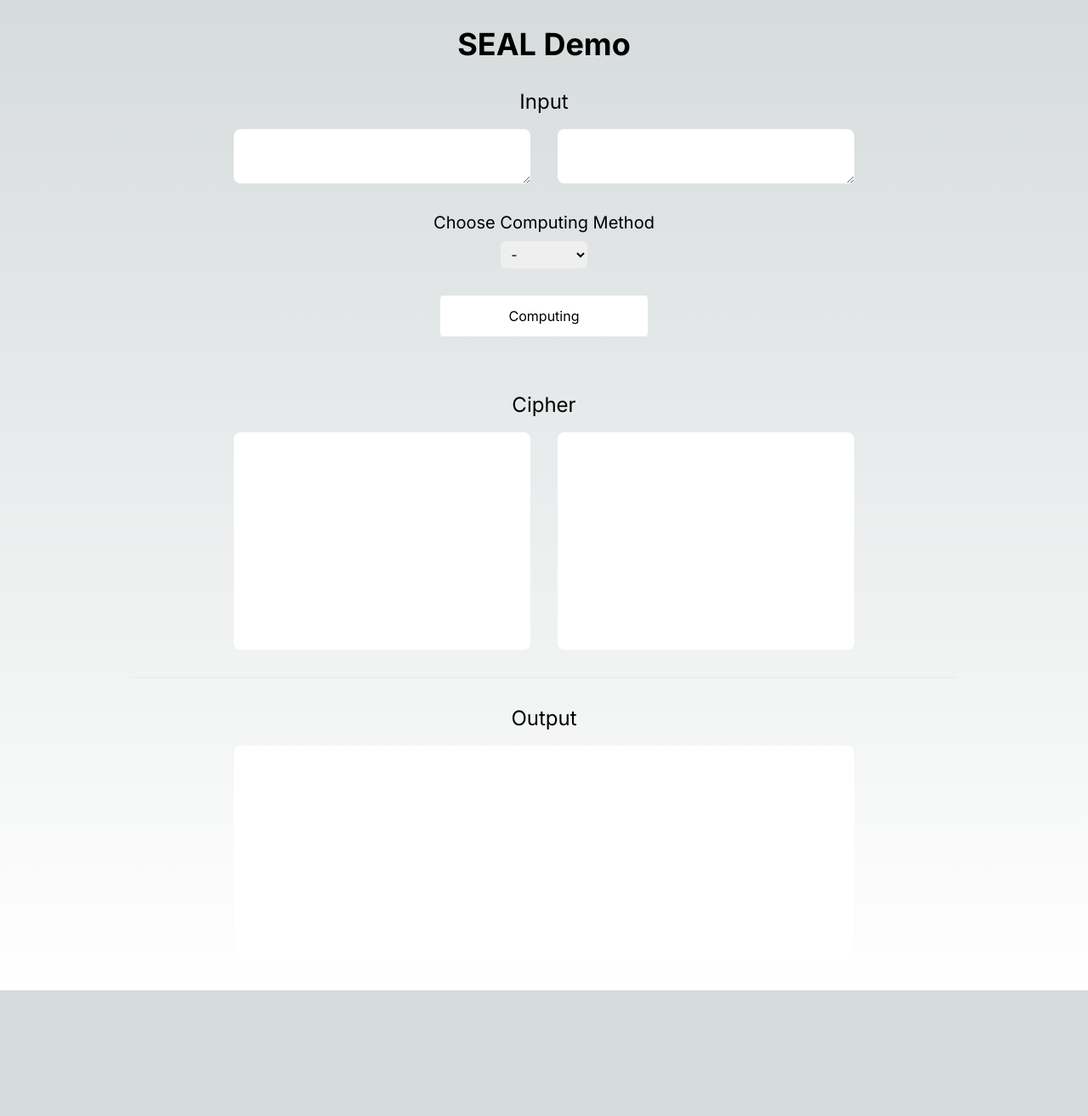
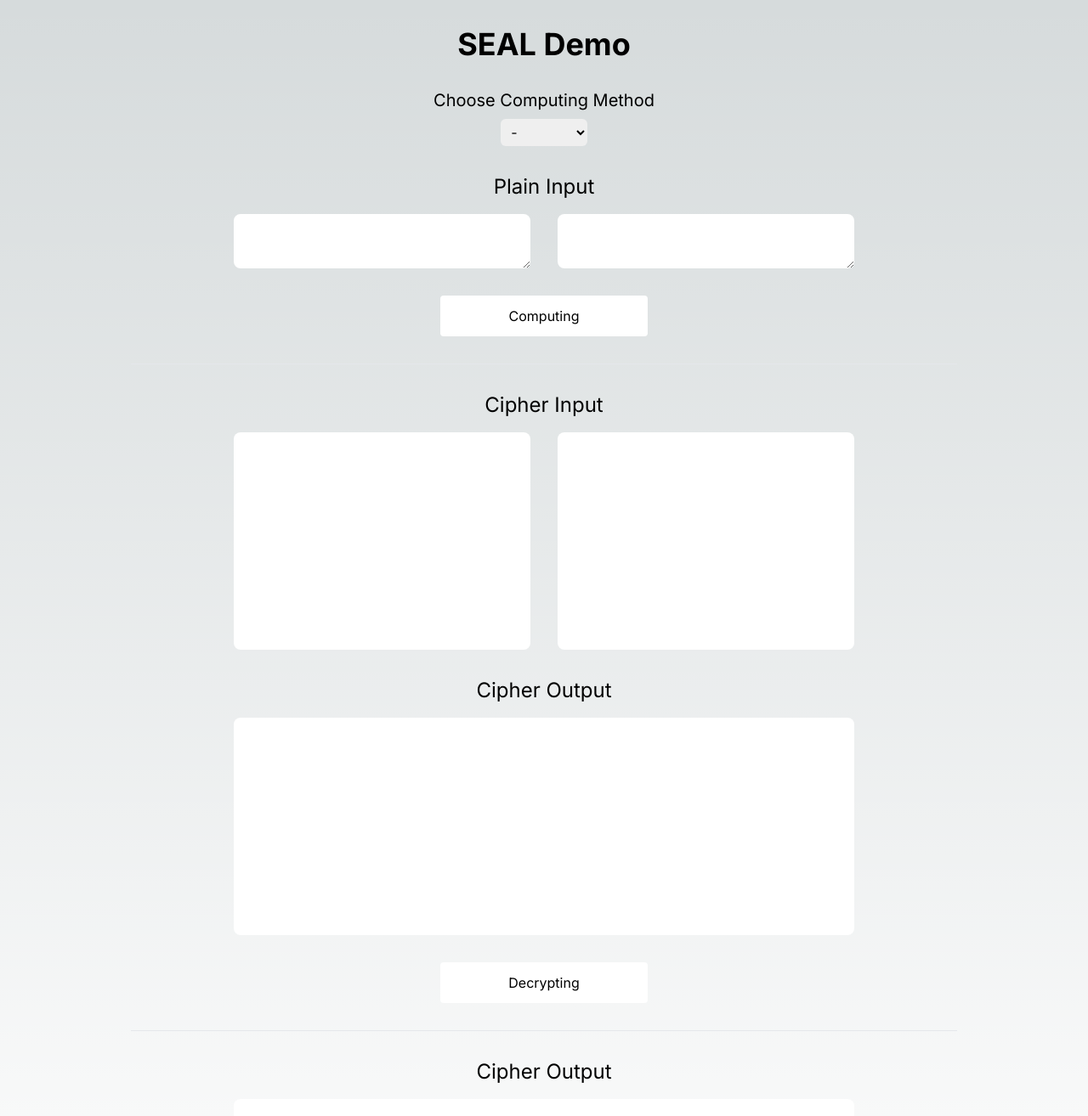
Before and after one commit to Ayahiro-Inatsugu/TFHE, a Next.js app in the folder frontend/: page / in a window 1280 px wide. Shown: the top 1314 px of the page at 85% size. Before the commit the page ends 1166 px from the top, so only its background shows below. Built offline with nearby package versions, Linux system fonts and the light colour scheme.

Commit message:
見た目の構成を変更

```diff
--- a/frontend/src/app/features/top/Top.tsx
+++ b/frontend/src/app/features/top/Top.tsx
@@ -1,17 +1,21 @@
 'use client';
 
 import { FC, useState, useEffect } from 'react';
-import InputTextBox from '@/components/features/top/InputTextBox';
-import CipherTextBox from '@/components/features/top/CipherTextBox';
-import OutputTextBox from '@/components/features/top/OutputTextBox';
 import ComputingSelect from '@/components/features/top/ComputingSelect';
+import PlainInputTextBox from '@/components/features/top/PlainInputTextBox';
+import CipherInputTextBox from '@/components/features/top/CipherInputTextBox';
+import CipherOutputTextBox from '@/components/features/top/CipherOutputTextBox';
+import PlainOutputTextBox from '@/components/features/top/PlainOutputTextBox';
 import { postEncrypt } from '@/services/postEncrypt';
+import { postEvaluate } from '@/services/postEvaluate';
 
 export const Top: FC = () => {
   const [inputLeft, setInputLeft] = useState<string>('');
   const [inputRight, setInputRight] = useState<string>('');
   const [cipherTextLeft, setCipherTextLeft] = useState<string>('');
   const [cipherTextRight, setCipherTextRight] = useState<string>('');
+  const [cipherOutput, setCipherOutput] = useState<string>('');
+  const [plainOutput, setPlainOutput] = useState<string>('');
 
   const handleInputLeftChange = (event: React.ChangeEvent<HTMLTextAreaElement>) => {
     setInputLeft(event.target.value);
@@ -20,15 +24,21 @@ export const Top: FC = () => {
     setInputRight(event.target.value);
   };
 
-  useEffect(() => {
-    console.log('cipherTextLeft:', cipherTextLeft)
-  }, [cipherTextLeft]);
-
   const handleComputing = async () => {
     try {
       const { cipherText1, cipherText2 } = await postEncrypt(inputLeft, inputRight);
       setCipherTextLeft(cipherText1);
       setCipherTextRight(cipherText2);
+      const { cipherText } = await postEvaluate();
+      setCipherOutput(cipherText);
+    } catch (error: any) {
+      console.error('Request failed:', error);
+    }
+  };
+
+  const handleDecrypting = async () => {
+    try {
+
     } catch (error: any) {
       console.error('Request failed:', error);
     }
@@ -38,19 +48,25 @@ export const Top: FC = () => {
     <>
       <main className="flex flex-col items-center gap-8 p-8">
           <h1 className="text-4xl font-bold">SEAL Demo</h1>
-          <InputTextBox
+          <ComputingSelect />
+          <PlainInputTextBox
             handleInputLeftChange={handleInputLeftChange}
             handleInputRightChange={handleInputRightChange}
           />
-          <ComputingSelect />
           <button className="bg-white text-black w-1/5 h-12 rounded hover:font-bold" onClick={handleComputing}>Computing</button>
           <hr className="w-4/5" />
-          <CipherTextBox
+          <CipherInputTextBox
             cipherTextLeft={cipherTextLeft}
             cipherTextRight={cipherTextRight}
           />
+          <CipherOutputTextBox
+            cipherOutput={cipherOutput}
+          />
+          <button className="bg-white text-black w-1/5 h-12 rounded hover:font-bold" onClick={handleDecrypting}>Decrypting</button>
           <hr className="w-4/5" />
-          <OutputTextBox />
+          <PlainOutputTextBox
+            plainOutput={plainOutput}
+          />
       </main>
     </>
   );
--- a/frontend/src/components/features/top/CipherTextBox.tsx
+++ b/frontend/src/components/features/top/CipherInputTextBox.tsx
@@ -1,9 +1,9 @@
 import React from 'react'
 
-const CipherTextBox = ({ cipherTextLeft, cipherTextRight }) => {
+const CipherInputTextBox = ({ cipherTextLeft, cipherTextRight }) => {
   return (
     <div className="flex flex-col items-center gap-4 w-full">
-      <p className="text-2xl">Cipher</p>
+      <p className="text-2xl">Cipher Input</p>
       <div className="w-3/5 flex items-center justify-center gap-8">
         <div className="w-1/2 h-64 bg-white rounded-lg text-black p-2 break-words overflow-auto">{cipherTextLeft}</div>
         <div className="w-1/2 h-64 bg-white rounded-lg text-black p-2 break-words overflow-auto">{cipherTextRight}</div>
@@ -12,4 +12,4 @@ const CipherTextBox = ({ cipherTextLeft, cipherTextRight }) => {
   )
 }
 
-export default CipherTextBox
+export default CipherInputTextBox
--- /dev/null
+++ b/frontend/src/components/features/top/CipherOutputTextBox.tsx
@@ -0,0 +1,12 @@
+import React from 'react'
+
+const CipherOutputTextBox = ({ cipherOutput }: { cipherOutput: string }) => {
+  return (
+    <div className="flex flex-col items-center gap-4 w-full">
+      <p className="text-2xl">Cipher Output</p>
+      <div className="w-3/5 h-64 bg-white rounded-lg text-black p-2 break-words overflow-auto">{cipherOutput}</div>
+    </div>
+  )
+}
+
+export default CipherOutputTextBox
--- a/frontend/src/components/features/top/OutputTextBox.tsx
+++ /dev/null
@@ -1,12 +0,0 @@
-import React from 'react'
-
-const OutputTextBox = () => {
-  return (
-    <div className="flex flex-col items-center gap-4 w-full">
-      <p className="text-2xl">Output</p>
-      <div className="w-3/5 h-64 bg-white rounded-lg text-black p-2"></div>
-    </div>
-  )
-}
-
-export default OutputTextBox
--- a/frontend/src/components/features/top/InputTextBox.tsx
+++ b/frontend/src/components/features/top/PlainInputTextBox.tsx
@@ -4,10 +4,10 @@ type Props = {
   handleInputChange: (event: React.ChangeEvent<HTMLTextAreaElement>) => void;
 }
 
-const InputTextBox: FC<Props> = ({ handleInputLeftChange, handleInputRightChange }: Props) => {
+const PlainInputTextBox: FC<Props> = ({ handleInputLeftChange, handleInputRightChange }: Props) => {
   return (
     <div className="w-full flex flex-col items-center gap-4">
-      <p className="text-2xl">Input</p>
+      <p className="text-2xl">Plain Input</p>
       <div className="w-3/5 flex items-center justify-center gap-8">
         <textarea className="w-1/2 h-16 bg-white rounded-lg text-black p-2" onChange={handleInputLeftChange}></textarea>
         <textarea className="w-1/2 h-16 bg-white rounded-lg text-black p-2" onChange={handleInputRightChange}></textarea>
@@ -16,4 +16,4 @@ const InputTextBox: FC<Props> = ({ handleInputLeftChange, handleInputRightChange
   )
 }
 
-export default InputTextBox
+export default PlainInputTextBox
--- /dev/null
+++ b/frontend/src/components/features/top/PlainOutputTextBox.tsx
@@ -0,0 +1,12 @@
+import React from 'react'
+
+const PlainOutputTextBox = () => {
+  return (
+    <div className="flex flex-col items-center gap-4 w-full">
+      <p className="text-2xl">Cipher Output</p>
+      <div className="w-3/5 h-64 bg-white rounded-lg text-black p-2 break-words overflow-auto"></div>
+    </div>
+  )
+}
+
+export default PlainOutputTextBox
```
